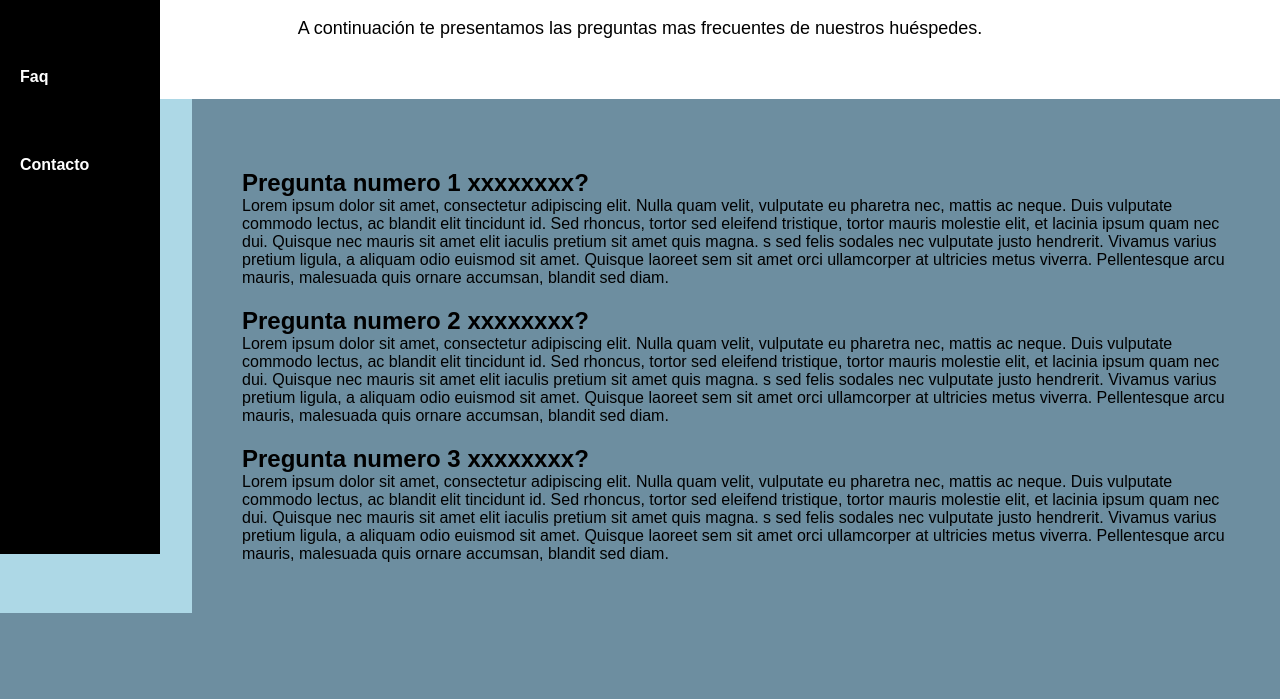
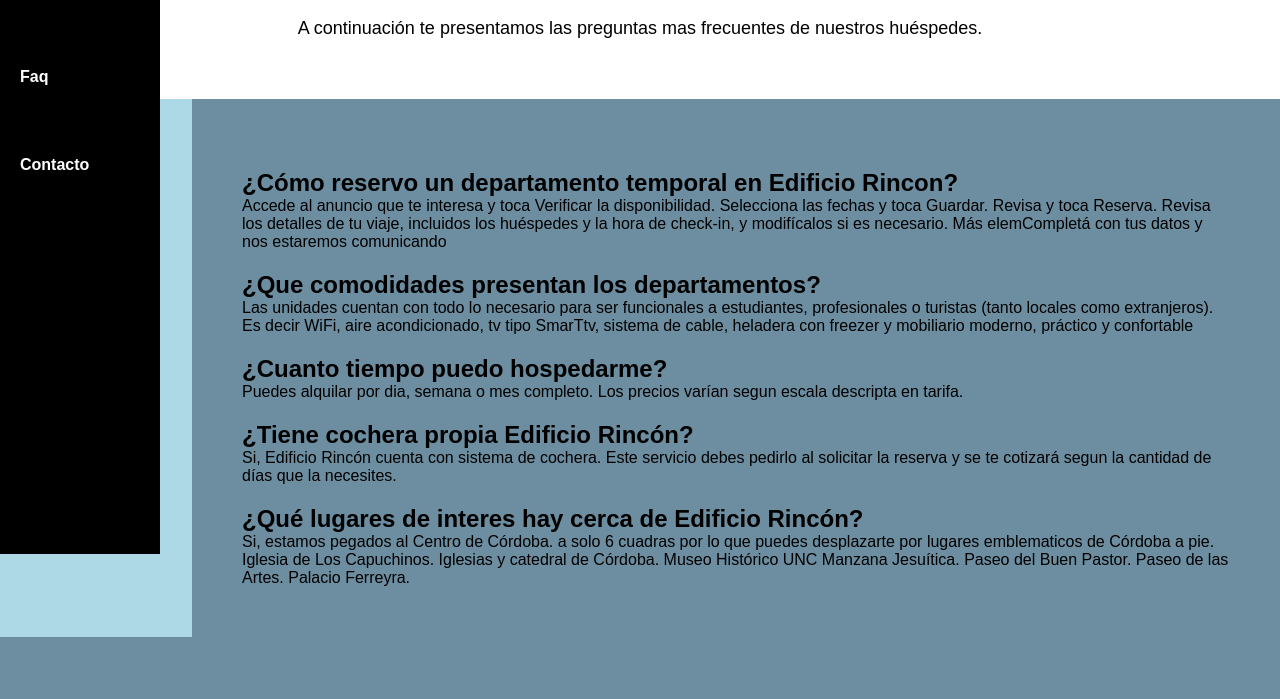
Before and after one commit to pablomondino/PFMondinoDeLaRossa, a website: page pages/faq.html in a window 1280 px wide. Shown: the part 246-945 px from the top of the page. Drawn offline with Linux system fonts and the light colour scheme.

Commit message:
corrigiendo seo y completando los Lorem

```diff
--- a/pages/faq.html
+++ b/pages/faq.html
@@ -3,16 +3,20 @@
 
 <head>
     <meta charset="UTF-8">
+    <meta name="description"
+        content="Alquileres temporarios en Córdoba Capital. Obtené los mejores precios. Departamentos en barrio General Paz, cerca de todo lo que buscás">
+    <meta name="keywords"
+        content="Departamento temporario, departamento amoblado, monoambientes en Córdoca, departamento General Paz">
     <meta http-equiv="X-UA-Compatible" content="IE=edge">
     <meta name="viewport" content="width=device-width, initial-scale=1.0">
-    <link rel="shortcut icon" href="./img/Logo_edifio_rincon (1).png" type="image/x-icon">
+    <link rel="shortcut icon" href="../img/Logo_edifio_rincon (1).png" type="image/x-icon">
     <!--fonts-->
     <link rel="preconnect" href="https://fonts.googleapis.com">
     <link rel="preconnect" href="https://fonts.gstatic.com" crossorigin>
     <link
         href="https://fonts.googleapis.com/css2?family=IBM+Plex+Serif:wght@600&family=Roboto:ital,wght@0,400;0,700;1,900&display=swap"
         rel="stylesheet">
-    <title>Edificio Rincón | Sobre Nosotros</title>
+    <title>Edificio Rincón | Preguntas frecuentes</title>
 
     <link rel="stylesheet" href="../style/css/style.css">
 </head>
@@ -21,11 +25,11 @@
 
     <!--header-->
     <header class="header">
-        <a class="logo" href="#">
+        <a class="logo" href="../index.html">
             <img src="../img/logo-rincon_140x140.png" alt="logo de edificio rincon">
         </a>
         <div class="titulo">
-            <h1>Alquileres Temporarios</h1>
+            <h2>Alquileres Temporarios</h2>
             <h1> EDIFICIO RINCON</h1>
         </div>
     </header>
@@ -34,7 +38,7 @@
     <nav>
         <ul class="barra-paginas">
             <li><a href="../index.html"> Inicio</a></li>
-            <li> <a href="#">Sobre Nosotros</a> </li>
+            <li> <a href="../pages/sobre_nosotros.html">Sobre Nosotros</a> </li>
             <li><a href="../pages/tarifa.html">Tarifa</a> </li>
             <li><a href="../pages/faq.html">Faq</a> </li>
             <li><a href="../pages/contacto.html">Contacto</a> </li>
@@ -57,34 +61,28 @@
     <section class="section2 section2--faq">
         <section class="preguntas-frecuentes">
             <div>
-                <h2>Pregunta numero 1 xxxxxxxx?</h2>
-                <p>Lorem ipsum dolor sit amet, consectetur adipiscing elit. Nulla quam velit, vulputate eu pharetra nec,
-                    mattis ac neque. Duis vulputate commodo lectus, ac blandit elit tincidunt id. Sed rhoncus, tortor
-                    sed eleifend tristique, tortor mauris molestie elit, et lacinia ipsum quam nec dui. Quisque nec
-                    mauris sit amet elit iaculis pretium sit amet quis magna. s sed felis sodales nec vulputate justo
-                    hendrerit. Vivamus varius pretium ligula, a aliquam odio euismod sit amet. Quisque laoreet sem sit
-                    amet orci ullamcorper at ultricies metus viverra. Pellentesque arcu mauris, malesuada quis ornare
-                    accumsan, blandit sed diam.</p>
+                <h2>¿Cómo reservo un departamento temporal en Edificio Rincon?</h2>
+                <p>Accede al anuncio que te interesa y toca Verificar la disponibilidad.
+                    Selecciona las fechas y toca Guardar. Revisa y toca Reserva.
+                    Revisa los detalles de tu viaje, incluidos los huéspedes y la hora de check-in, y modifícalos si es necesario.
+                    Más elemCompletá con tus datos y nos estaremos comunicando </p>
             </div>
             <div>
-                <h2>Pregunta numero 2 xxxxxxxx?</h2>
-                <p>Lorem ipsum dolor sit amet, consectetur adipiscing elit. Nulla quam velit, vulputate eu pharetra nec,
-                    mattis ac neque. Duis vulputate commodo lectus, ac blandit elit tincidunt id. Sed rhoncus, tortor
-                    sed eleifend tristique, tortor mauris molestie elit, et lacinia ipsum quam nec dui. Quisque nec
-                    mauris sit amet elit iaculis pretium sit amet quis magna. s sed felis sodales nec vulputate justo
-                    hendrerit. Vivamus varius pretium ligula, a aliquam odio euismod sit amet. Quisque laoreet sem sit
-                    amet orci ullamcorper at ultricies metus viverra. Pellentesque arcu mauris, malesuada quis ornare
-                    accumsan, blandit sed diam.</p>
+                <h2>¿Que comodidades presentan los departamentos?</h2>
+                <p>Las unidades cuentan  con todo lo necesario para ser funcionales a estudiantes, profesionales o turistas (tanto locales como extranjeros). Es decir WiFi, aire acondicionado, tv tipo SmarTtv, sistema de cable, heladera con freezer y mobiliario moderno, práctico y confortable </p>
             </div>
             <div>
-                <h2>Pregunta numero 3 xxxxxxxx?</h2>
-                <p>Lorem ipsum dolor sit amet, consectetur adipiscing elit. Nulla quam velit, vulputate eu pharetra nec,
-                    mattis ac neque. Duis vulputate commodo lectus, ac blandit elit tincidunt id. Sed rhoncus, tortor
-                    sed eleifend tristique, tortor mauris molestie elit, et lacinia ipsum quam nec dui. Quisque nec
-                    mauris sit amet elit iaculis pretium sit amet quis magna. s sed felis sodales nec vulputate justo
-                    hendrerit. Vivamus varius pretium ligula, a aliquam odio euismod sit amet. Quisque laoreet sem sit
-                    amet orci ullamcorper at ultricies metus viverra. Pellentesque arcu mauris, malesuada quis ornare
-                    accumsan, blandit sed diam.</p>
+                <h2>¿Cuanto tiempo puedo hospedarme?</h2>
+                <p>Puedes alquilar por dia, semana o mes completo. Los precios varían segun escala descripta en tarifa. </p>
+            </div>
+            <div>
+                <h2>¿Tiene cochera propia Edificio Rincón?</h2>
+                <p>Si, Edificio Rincón cuenta con sistema de cochera. Este servicio debes pedirlo al solicitar la reserva y se te cotizará segun la cantidad de días que la necesites. </p>
+            </div>
+            <div>
+                <h2>¿Qué lugares de interes hay cerca de Edificio Rincón?</h2>
+                <p>Si, estamos pegados al Centro de Córdoba. a solo 6 cuadras por lo que puedes desplazarte por lugares emblematicos de Córdoba a pie.
+                Iglesia de Los Capuchinos. Iglesias y catedral de Córdoba. Museo Histórico UNC Manzana Jesuítica.   Paseo del Buen Pastor. Paseo de las Artes. Palacio Ferreyra. </p>
             </div>
         </section>
 
```
Also changed, not shown: index.html (+2 -5 lines), notas.txt (+43 -0 lines), pages/contacto.html (+9 -5 lines), pages/sobre_nosotros.html (+10 -4 lines), pages/tarifa.html (+13 -8 lines).
